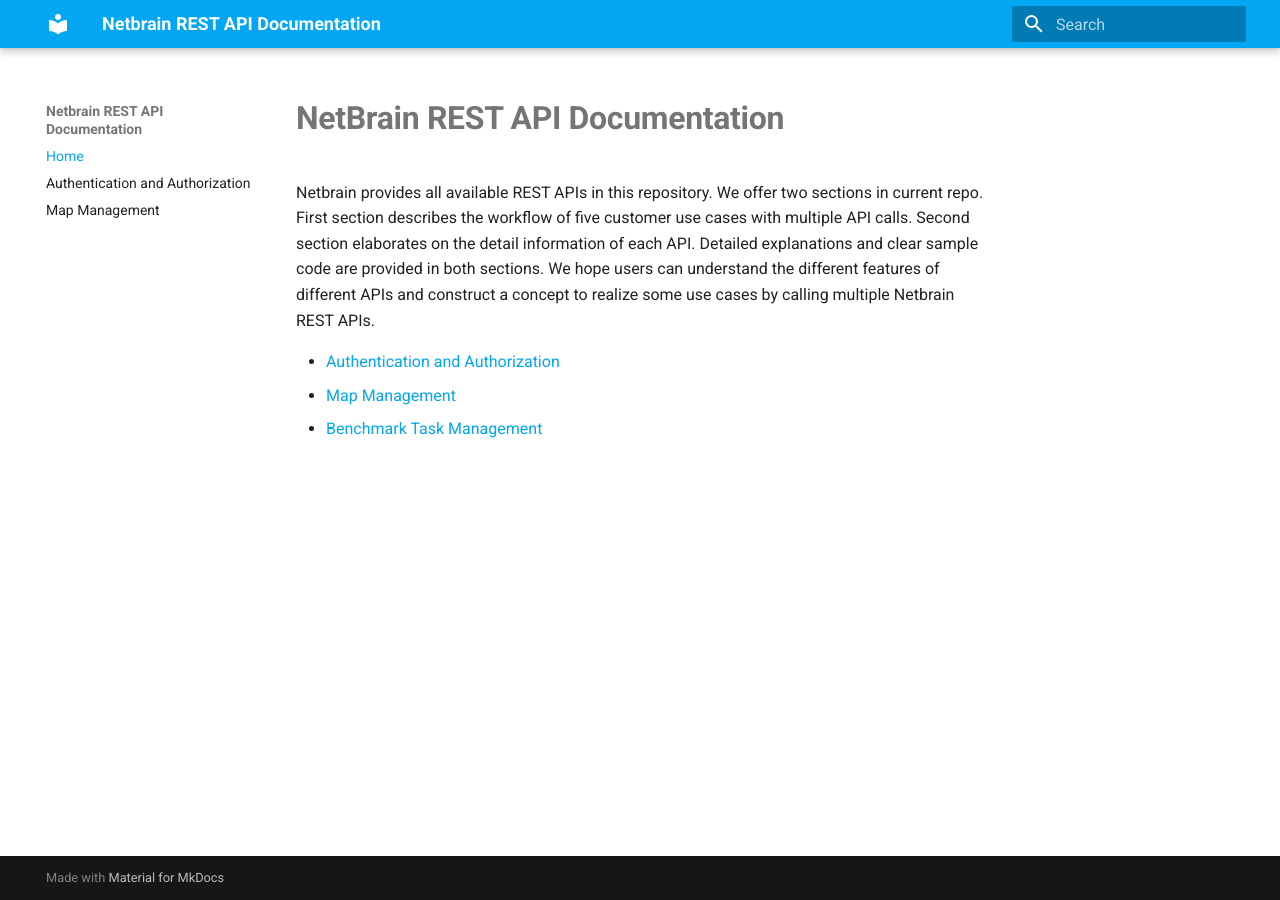
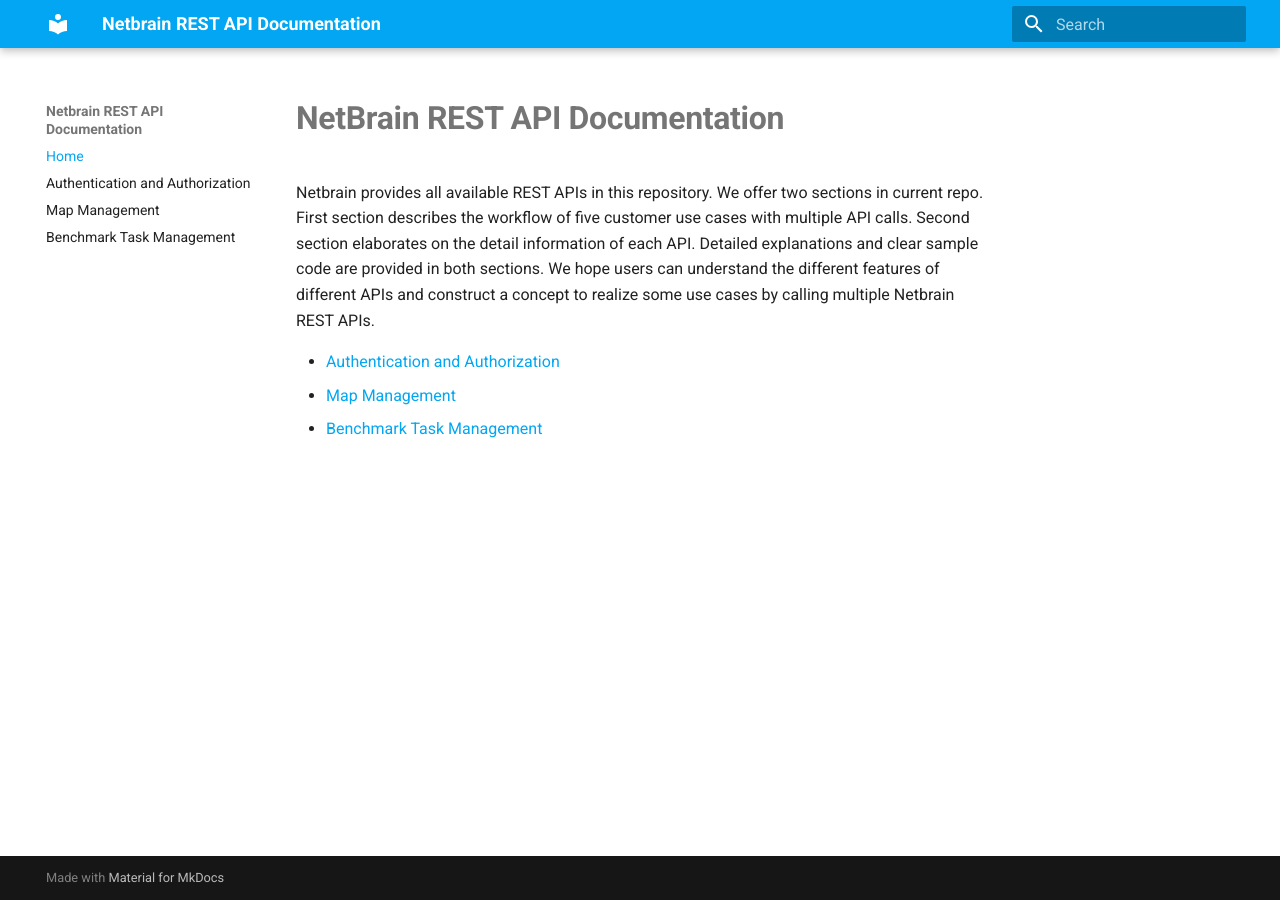
Before and after one commit to wyg19891229/Makedocs, an MkDocs documentation site: the page built from docs/README.md, in a window 1280 px wide. Built offline with MkDocs 1.6.1 and Material for MkDocs 9.7.7, drawn with Linux system fonts in a browser that asks for light colours.

Commit message:
Update mkdocs.yml

```diff
--- a/mkdocs.yml
+++ b/mkdocs.yml
@@ -3,6 +3,7 @@
     - Home: README.md
     - Authentication and Authorization: Authentication and Authorization.md
     - Map Management: Map Management.md
+    - Benchmark Task Management: Benchmark Task Management.md
 
 theme:
   name: 'material'
```
